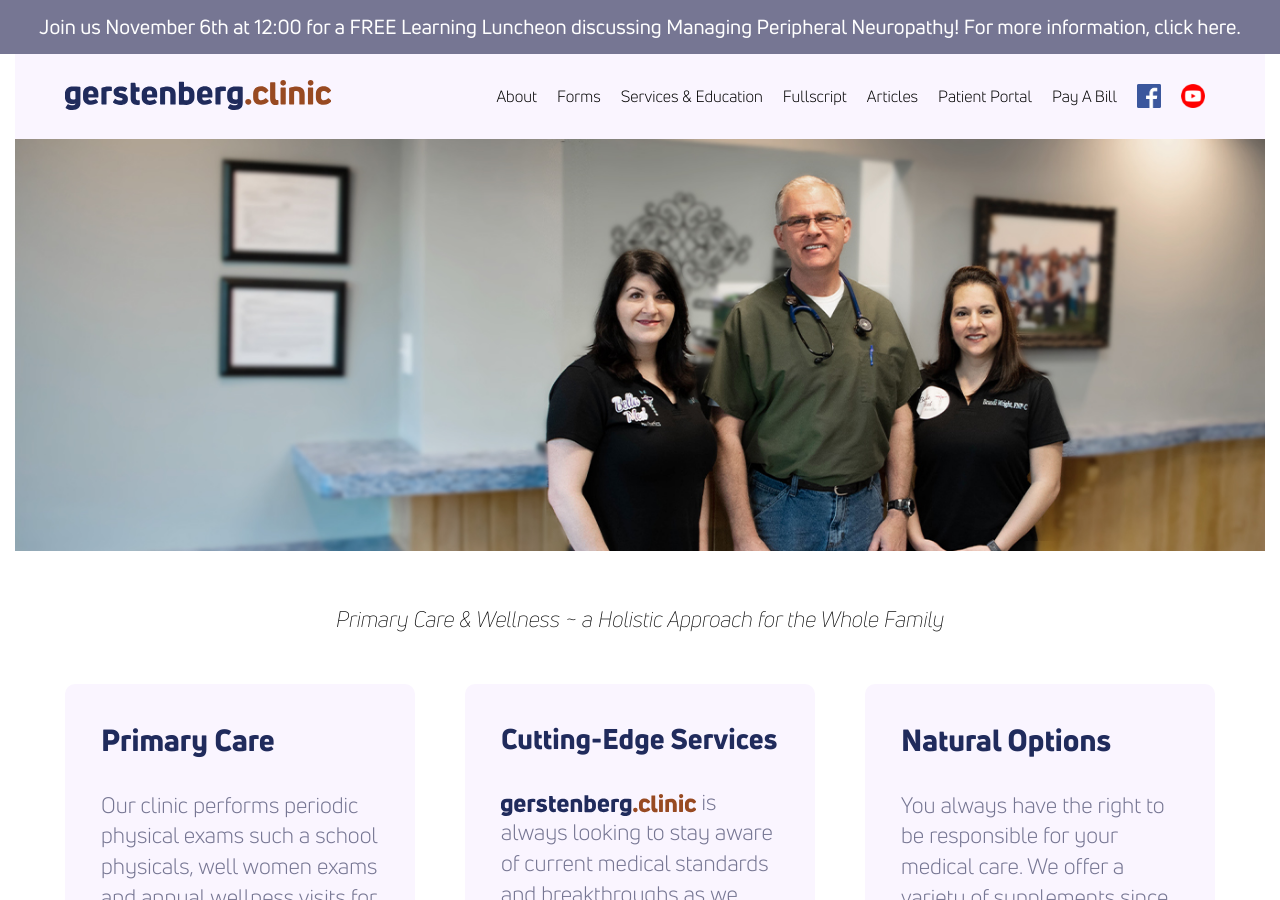
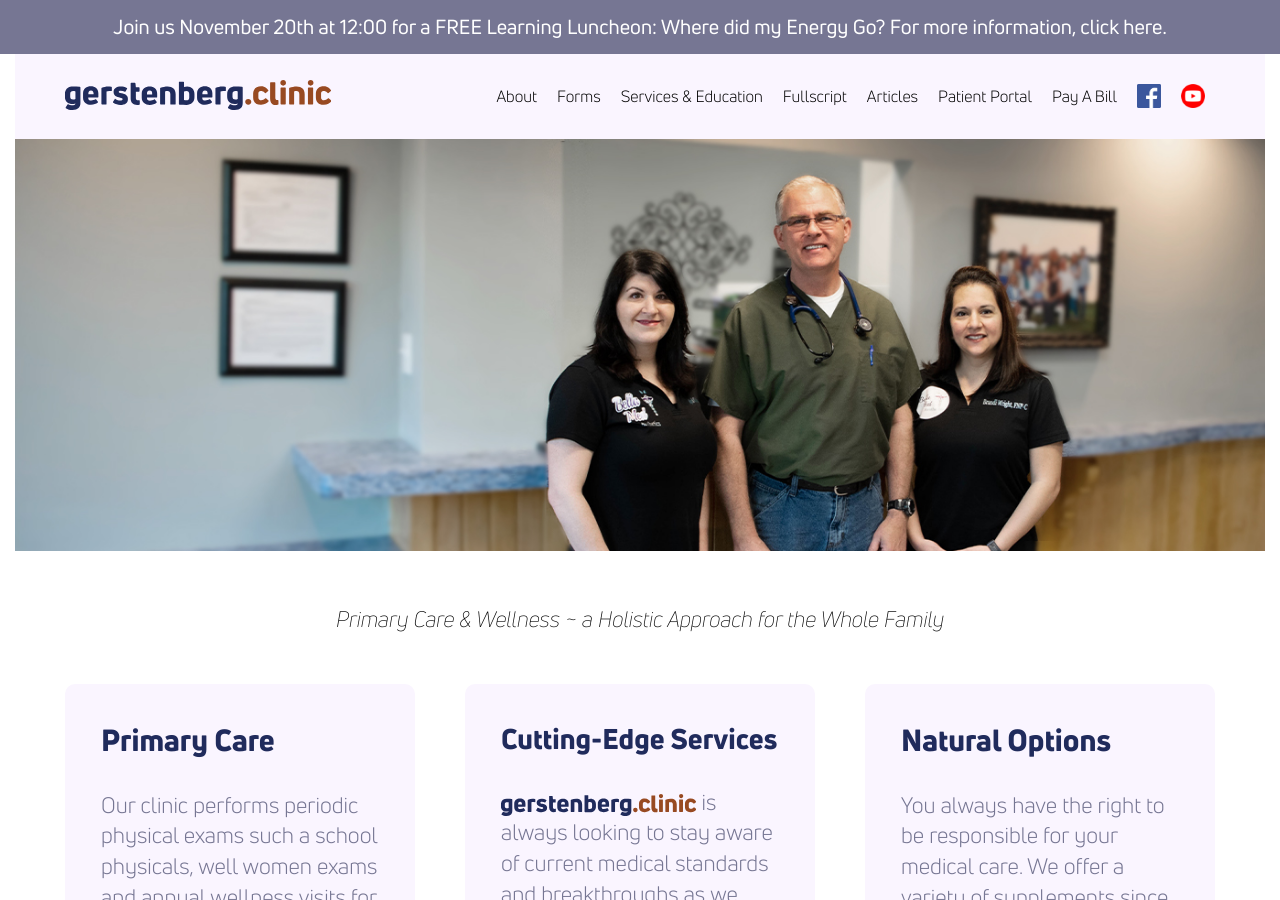
Before and after one commit to theneverwoods/gerstenberg.clinic, a Jekyll site: the page built from index.html, in a window 1280 px wide and 900 px high. Built offline with Jekyll 4.4.1, drawn with Linux system fonts in a browser that asks for light colours; comment, search, counter and statistics services are not loaded.

Commit message:
Update default.html

```diff
--- a/_layouts/default.html
+++ b/_layouts/default.html
@@ -36,7 +36,7 @@
 
       <!-- BANNER NOTIFICATION  /-->
     <div class="dark" style="text-align: center;">
-      <a href="http://gerstenberg.clinic/luncheon" target="_blank"><h1 style="display: inline-block; font-weight: normal;">Join us November 6th at 12:00 for a FREE Learning Luncheon discussing Managing Peripheral Neuropathy! For more information, click here.</h1></a>
+      <a href="http://gerstenberg.clinic/luncheon" target="_blank"><h1 style="display: inline-block; font-weight: normal;">Join us November 20th at 12:00 for a FREE Learning Luncheon: Where did my Energy Go? For more information, click here.</h1></a>
     </div>
 
 
```
